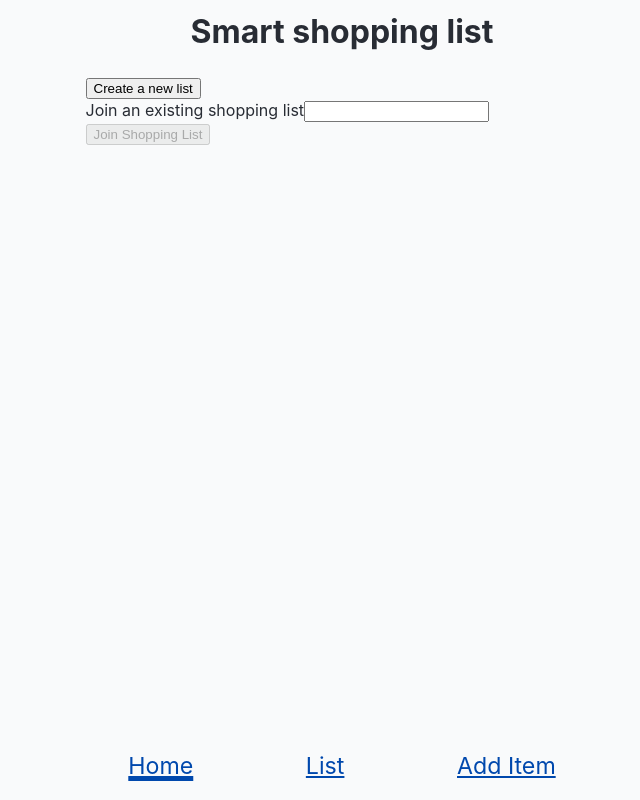
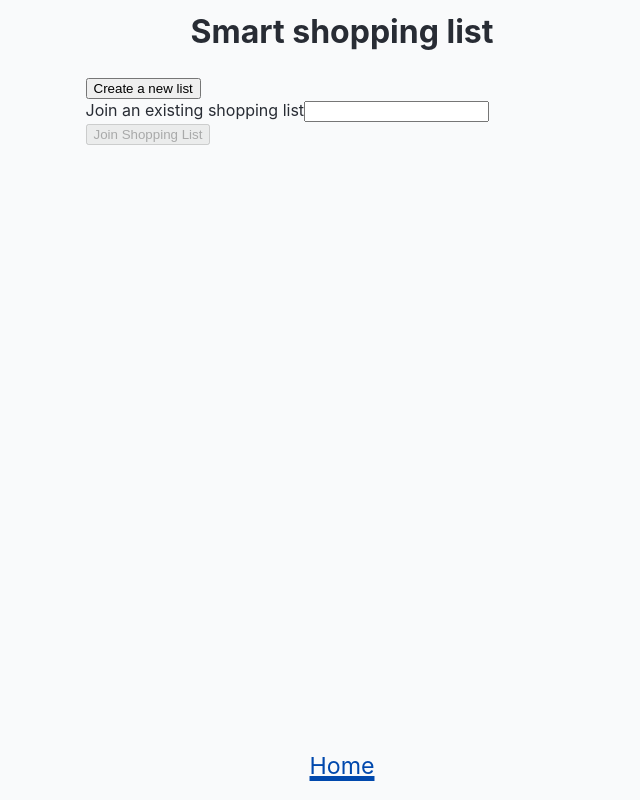
Before and after one commit to the-collab-lab/tcl-50-smart-shopping-list, a React (Vite) app: page / in a window 1280 px wide. Shown: the whole page, without its empty margins (298-938 px from the left). Built offline with nearby package versions, Linux system fonts and the light colour scheme.

Commit message:
protected routes depending on if we have a list

```diff
--- a/src/App.jsx
+++ b/src/App.jsx
@@ -78,7 +78,7 @@ export function App() {
 	return (
 		<Router>
 			<Routes>
-				<Route path="/" element={<Layout />}>
+				<Route path="/" element={<Layout data={data} />}>
 					<Route
 						index
 						element={
@@ -93,11 +93,18 @@ export function App() {
 							)
 						}
 					/>
-					<Route
-						path="/list"
-						element={<List data={data} listToken={listToken} />}
-					/>
-					<Route path="/add-item" element={<AddItem listToken={listToken} />} />
+					{listToken && (
+						<>
+							<Route
+								path="/list"
+								element={<List data={data} listToken={listToken} />}
+							/>
+							<Route
+								path="/add-item"
+								element={<AddItem listToken={listToken} />}
+							/>
+						</>
+					)}
 				</Route>
 			</Routes>
 		</Router>
--- a/src/views/Layout.jsx
+++ b/src/views/Layout.jsx
@@ -10,7 +10,7 @@ import './Layout.css';
  * defined in `App.jsx`.
  */
 
-export function Layout() {
+export function Layout({ data }) {
 	return (
 		<>
 			<div className="Layout">
@@ -21,15 +21,21 @@ export function Layout() {
 					<Outlet />
 				</main>
 				<nav className="Nav">
+					{!data.length ? (
 						<NavLink to="/" className="Nav-link">
 							Home
 						</NavLink>
+					) : null}
+					{data.length ? (
+						<>
 							<NavLink to="/list" className="Nav-link">
 								List
 							</NavLink>
 							<NavLink to="/add-item" className="Nav-link">
 								Add Item
 							</NavLink>
+						</>
+					) : null}
 				</nav>
 			</div>
 		</>
```
Lines whose indentation alone changed are shown as unchanged.
